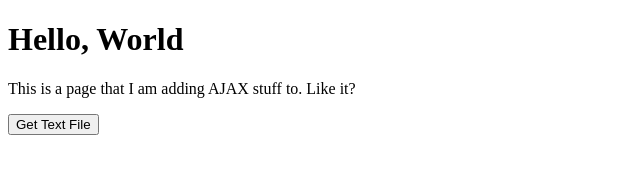
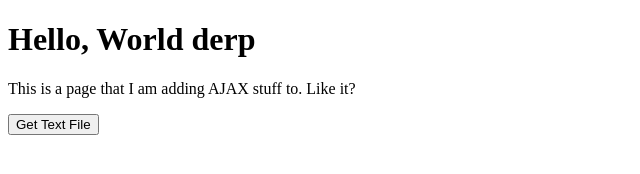
Before and after one commit to darman12/ajax-playground, a plain HTML site: page index.html in a window 1280 px wide. Shown: the whole page, without its empty margins (0-640 px from the left). Drawn offline with Linux system fonts and the light colour scheme.

Commit message:
changed content of h1

```diff
--- a/index.html
+++ b/index.html
@@ -5,7 +5,7 @@
    </head>
    <body>
 
-      <h1>Hello, World</h1>
+      <h1>Hello, World derp</h1>
       <p>This is a page that I am adding AJAX stuff to. Like it?</p>
 
       <button id="button">Get Text File</button>
```
